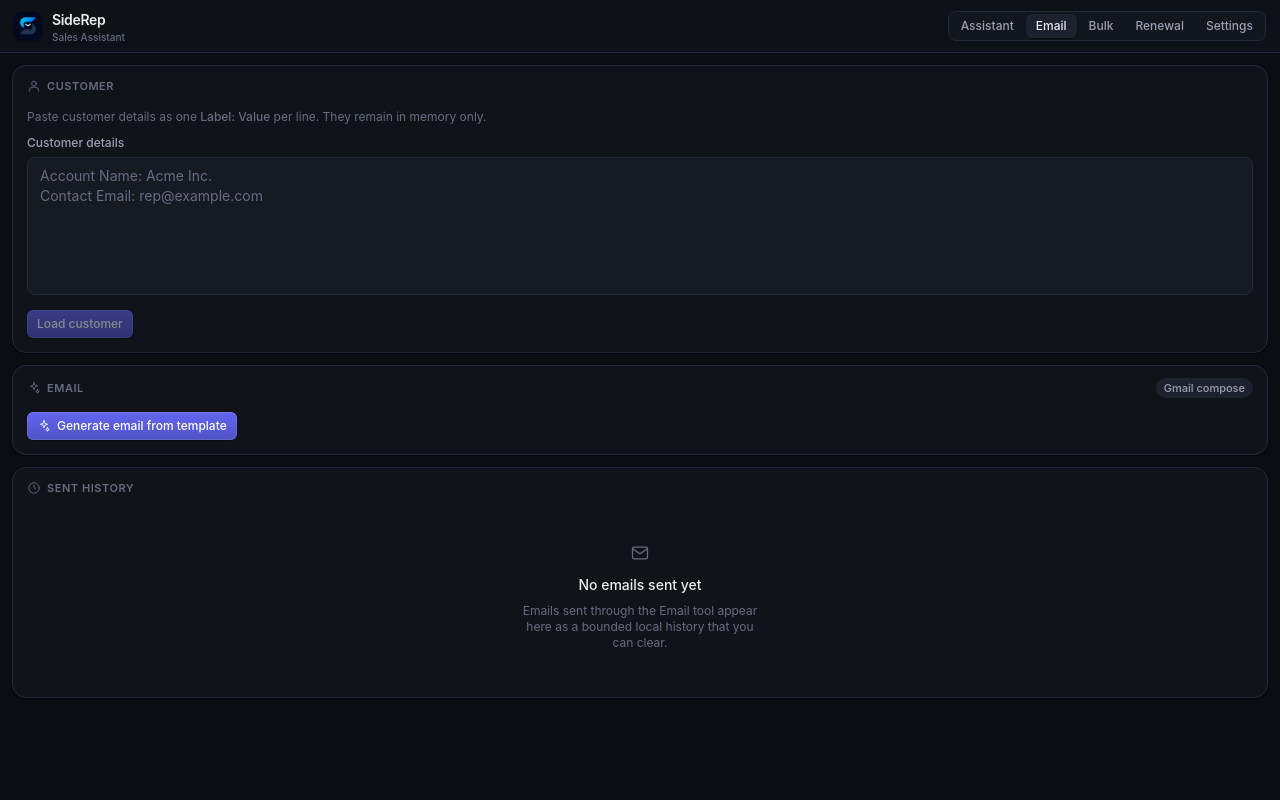
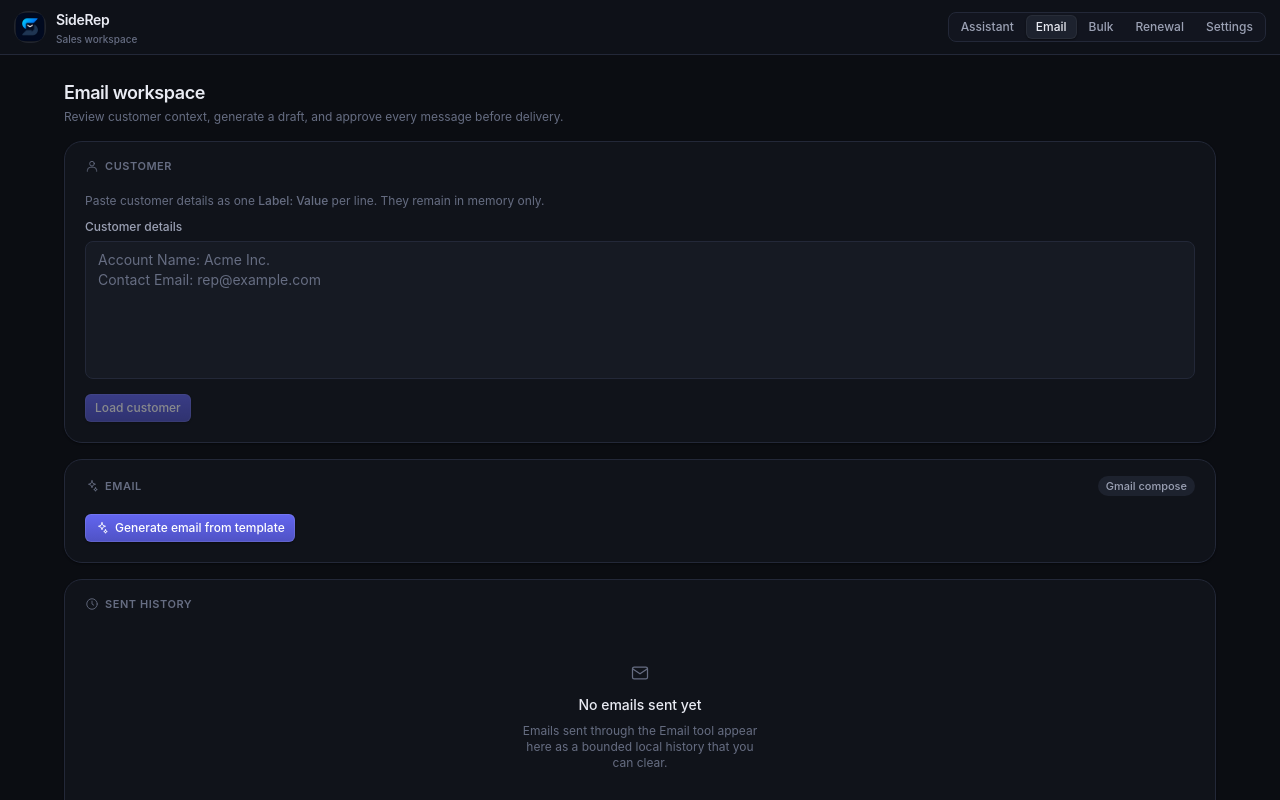
Before and after one commit to Syndiscore2025/siderep, a React (Vite) app: page / in a window 1280 px wide. Both pictures are taken after a click on the button "Email". Built offline with nearby package versions, Linux system fonts and the light colour scheme.

Commit message:
feat: polish responsive web experience (#4)

```diff
--- a/src/components/layout/Header.tsx
+++ b/src/components/layout/Header.tsx
@@ -11,23 +11,66 @@
 ];
 
 /** Compact brand mark shared with the extension toolbar and store listing. */
-function LogoMark() {
-  return <img src="/icons/icon-128.png" alt="" className="size-7 rounded-lg shadow-sm" />;
+function LogoMark({ web }: { web: boolean }) {
+  return (
+    <div
+      className={cn(
+        'flex size-8 items-center justify-center rounded-xl bg-surface-2 ring-1 ring-inset ring-white/5',
+        web && 'md:size-10',
+      )}
+    >
+      <img
+        src="/icons/icon-128.png"
+        alt=""
+        className={cn('size-7 rounded-lg', web && 'md:size-9')}
+      />
+    </div>
+  );
 }
 
-export function Header({ view, onNavigate }: { view: View; onNavigate: (view: View) => void }) {
+export function Header({
+  view,
+  onNavigate,
+  platform = 'extension',
+}: {
+  view: View;
+  onNavigate: (view: View) => void;
+  platform?: 'extension' | 'web';
+}) {
+  const web = platform === 'web';
   return (
-    <header className="flex shrink-0 flex-wrap items-center justify-between gap-2 border-b border-edge bg-surface-1/80 px-3.5 py-2.5 backdrop-blur">
+    <header
+      className={cn(
+        'flex shrink-0 flex-wrap items-center justify-between gap-2 border-b border-edge bg-surface-1/85 px-3.5 py-2.5 backdrop-blur-xl',
+        web && 'md:px-6 md:py-3',
+      )}
+    >
       <div className="flex items-center gap-2.5">
-        <LogoMark />
+        <LogoMark web={web} />
         <div className="flex flex-col leading-none">
-          <span className="text-sm font-semibold tracking-tight text-content-primary">SideRep</span>
-          <span className="mt-0.5 text-[10px] font-medium text-content-muted">Sales Assistant</span>
+          <span
+            className={cn(
+              'text-sm font-semibold tracking-tight text-content-primary',
+              web && 'md:text-base',
+            )}
+          >
+            SideRep
+          </span>
+          <span className="mt-1 text-[10px] font-medium text-content-muted">Sales workspace</span>
         </div>
+        {web && (
+          <span className="ml-2 hidden items-center gap-1.5 rounded-full border border-success/20 bg-success/5 px-2.5 py-1 text-[10px] font-semibold text-success lg:flex">
+            <span className="size-1.5 rounded-full bg-success" />
+            Private workspace
+          </span>
+        )}
       </div>
 
       <nav
-        className="flex max-w-full items-center gap-0.5 overflow-x-auto rounded-lg border border-edge bg-surface-2/60 p-0.5"
+        className={cn(
+          'flex max-w-full items-center gap-0.5 overflow-x-auto rounded-lg border border-edge bg-surface-2/60 p-0.5',
+          web && 'w-full md:w-auto md:rounded-xl md:p-1',
+        )}
         aria-label="Main"
       >
         {NAV.map((item) => (
@@ -38,9 +81,10 @@
             aria-current={view === item.id ? 'page' : undefined}
             className={cn(
               'shrink-0 rounded-md px-2.5 py-1 text-xs font-medium transition-all duration-150',
+              web && 'flex-1 md:flex-none md:rounded-lg md:px-4 md:py-2',
               view === item.id
-                ? 'bg-surface-3 text-content-primary shadow-sm'
-                : 'text-content-secondary hover:text-content-primary',
+                ? 'bg-surface-3 text-content-primary shadow-sm ring-1 ring-inset ring-white/5'
+                : 'text-content-secondary hover:bg-surface-3/50 hover:text-content-primary',
             )}
           >
             {item.label}
--- a/src/components/ui/Card.tsx
+++ b/src/components/ui/Card.tsx
@@ -17,13 +17,13 @@
   return (
     <section
       className={cn(
-        'rounded-xl border border-edge bg-surface-1 shadow-sm',
+        'rounded-xl border border-edge bg-surface-1 shadow-sm md:rounded-2xl',
         'transition-colors duration-150',
         className,
       )}
     >
       {(title || action) && (
-        <header className="flex items-center justify-between gap-2 px-3.5 pb-1.5 pt-3">
+        <header className="flex items-center justify-between gap-2 px-3.5 pb-1.5 pt-3 md:px-5 md:pt-4">
           <div className="flex items-center gap-1.5">
             {icon && <span className="text-content-muted">{icon}</span>}
             <h2 className="text-[11px] font-semibold uppercase tracking-wider text-content-muted">
@@ -33,7 +33,12 @@
           {action}
         </header>
       )}
-      <div className={cn(!flush && 'px-3.5 pb-3.5 pt-2', flush && 'flex min-h-0 flex-1 flex-col')}>
+      <div
+        className={cn(
+          !flush && 'px-3.5 pb-3.5 pt-2 md:px-5 md:pb-5 md:pt-3',
+          flush && 'flex min-h-0 flex-1 flex-col',
+        )}
+      >
         {children}
       </div>
     </section>
--- a/src/pages/EmailPage.tsx
+++ b/src/pages/EmailPage.tsx
@@ -10,10 +10,20 @@
 export function EmailPage() {
   return (
     <div className="flex min-h-0 flex-1 flex-col">
-      <div className="flex-1 space-y-3 overflow-y-auto p-3">
-        <CustomerCard />
-        <EmailComposer />
-        <SentHistory />
+      <div className="flex-1 overflow-y-auto p-3 md:p-5 lg:p-6">
+        <div className="mx-auto w-full max-w-6xl space-y-4">
+          <div>
+            <h1 className="text-lg font-semibold tracking-tight text-content-primary">
+              Email workspace
+            </h1>
+            <p className="mt-0.5 text-xs text-content-muted">
+              Review customer context, generate a draft, and approve every message before delivery.
+            </p>
+          </div>
+          <CustomerCard />
+          <EmailComposer />
+          <SentHistory />
+        </div>
       </div>
     </div>
   );
--- a/src/sidepanel/App.tsx
+++ b/src/sidepanel/App.tsx
@@ -9,20 +9,24 @@
 import { EmailPage } from '@/pages/EmailPage';
 import { RenewalPage } from '@/pages/RenewalPage';
 import { SettingsPage } from '@/pages/SettingsPage';
+import { cn } from '@/utils';
 
-export function App() {
+export function App({ platform = 'extension' }: { platform?: 'extension' | 'web' }) {
   const [view, setView] = useState<View>('assistant');
+  const web = platform === 'web';
 
   return (
     <SessionProvider>
       <RenewalProvider>
-        <div className="flex h-full flex-col bg-surface-0">
-          <Header view={view} onNavigate={setView} />
-          {view === 'assistant' && <AssistantPage />}
-          {view === 'email' && <EmailPage />}
-          {view === 'bulk' && <BulkPage />}
-          {view === 'renewal' && <RenewalPage />}
-          {view === 'settings' && <SettingsPage />}
+        <div className={cn('flex h-full flex-col bg-surface-0', web && 'web-app-shell')}>
+          <Header view={view} onNavigate={setView} platform={platform} />
+          <div className="flex min-h-0 flex-1 flex-col">
+            {view === 'assistant' && <AssistantPage />}
+            {view === 'email' && <EmailPage />}
+            {view === 'bulk' && <BulkPage />}
+            {view === 'renewal' && <RenewalPage />}
+            {view === 'settings' && <SettingsPage />}
+          </div>
         </div>
       </RenewalProvider>
     </SessionProvider>
--- a/src/styles/globals.css
+++ b/src/styles/globals.css
@@ -1,4 +1,9 @@
 @import 'tailwindcss';
+
+/* The web Vite build is rooted in web/, so Tailwind's automatic source
+   detection cannot see the shared React application one directory above.
+   Keep the shared source tree explicit for both web and extension builds. */
+@source '../';
 
 /*
  * SideRep design tokens (Tailwind 4 CSS-first theme).
--- a/src/web/AuthGate.tsx
+++ b/src/web/AuthGate.tsx
@@ -17,27 +17,48 @@
 
 function AuthCard({ children }: { children: ReactNode }) {
   return (
-    <main className="flex min-h-full items-center justify-center px-4 py-10">
-      <section className="w-full max-w-sm rounded-2xl border border-edge bg-surface-1 p-6 shadow-lg">
-        <div className="mb-5 flex items-center gap-3">
-          <img src="/icons/icon-128.png" alt="" className="size-10 rounded-xl" />
-          <div>
-            <p className="font-semibold text-content-primary">SideRep</p>
-            <p className="text-xs text-content-muted">Sales Assistant</p>
+    <main className="relative flex min-h-full items-center justify-center overflow-hidden px-4 py-10 sm:px-6">
+      <div
+        aria-hidden="true"
+        className="absolute left-1/2 top-0 h-96 w-[48rem] -translate-x-1/2 rounded-full bg-accent/10 blur-3xl"
+      />
+      <div
+        aria-hidden="true"
+        className="absolute bottom-[-12rem] right-[-8rem] size-96 rounded-full bg-accent-muted/10 blur-3xl"
+      />
+      <section className="relative w-full max-w-md animate-fade-up rounded-2xl border border-edge-strong/80 bg-surface-1/90 p-6 shadow-2xl shadow-black/40 backdrop-blur-xl sm:p-8">
+        <div className="mb-7 flex items-center justify-between gap-4">
+          <div className="flex items-center gap-3">
+            <div className="flex size-12 items-center justify-center rounded-2xl bg-surface-2 ring-1 ring-inset ring-white/5">
+              <img src="/icons/icon-128.png" alt="" className="size-10 rounded-xl" />
+            </div>
+            <div>
+              <p className="text-base font-semibold tracking-tight text-content-primary">SideRep</p>
+              <p className="mt-0.5 text-xs text-content-muted">AI-powered sales workspace</p>
+            </div>
           </div>
+          <span className="rounded-full border border-accent/20 bg-accent-soft px-2.5 py-1 text-[10px] font-semibold text-accent-hover">
+            INVITE ONLY
+          </span>
         </div>
         {children}
+        <div className="mt-7 flex items-center gap-2 border-t border-edge pt-4 text-[11px] text-content-muted">
+          <span className="size-1.5 rounded-full bg-success" />
+          Your workspace data stays on this device.
+        </div>
       </section>
     </main>
   );
 }
 
 const inputClass =
-  'w-full rounded-lg border border-edge bg-surface-2 px-3 py-2 text-content-primary ' +
-  'placeholder:text-content-muted';
+  'mt-1.5 h-11 w-full rounded-xl border border-edge bg-surface-2/80 px-3.5 text-sm ' +
+  'text-content-primary shadow-inner shadow-black/10 placeholder:text-content-muted transition-all ' +
+  'hover:border-edge-strong focus:border-accent focus:outline-none focus:ring-2 focus:ring-accent/15';
 const buttonClass =
-  'w-full rounded-lg bg-accent px-3 py-2 font-medium text-white transition-colors ' +
-  'hover:bg-accent-hover disabled:cursor-not-allowed disabled:opacity-60';
+  'h-11 w-full rounded-xl bg-gradient-to-b from-accent to-accent-muted px-4 text-sm font-semibold ' +
+  'text-white shadow-md shadow-accent/10 ring-1 ring-inset ring-white/10 transition-all ' +
+  'hover:from-accent-hover hover:to-accent active:scale-[0.99] disabled:cursor-not-allowed disabled:opacity-60';
 
 export function AuthGate({
   children,
@@ -157,7 +178,9 @@
   if (configurationError || !authClient) {
     return (
       <AuthCard>
-        <h1 className="text-lg font-semibold">Authentication unavailable</h1>
+        <h1 className="text-xl font-semibold tracking-tight text-content-primary">
+          Authentication unavailable
+        </h1>
         <p role="alert" className="mt-2 text-sm text-content-secondary">
           {configurationError ?? 'Web authentication is not configured.'}
         </p>
@@ -178,7 +201,9 @@
   if (initialError) {
     return (
       <AuthCard>
-        <h1 className="text-lg font-semibold">Unable to load your account</h1>
+        <h1 className="text-xl font-semibold tracking-tight text-content-primary">
+          Unable to load your account
+        </h1>
         <p role="alert" className="mt-2 text-sm text-danger">
           {initialError}
         </p>
@@ -196,15 +221,17 @@
   if (session && needsPassword) {
     return (
       <AuthCard>
-        <h1 className="text-lg font-semibold">Set your password</h1>
+        <h1 className="text-xl font-semibold tracking-tight text-content-primary">
+          Set your password
+        </h1>
         <p className="mt-1 text-sm text-content-secondary">
           Choose a password to finish accessing SideRep.
         </p>
         <form className="mt-5 space-y-4" onSubmit={updatePassword}>
-          <label className="block text-sm font-medium">
+          <label className="block text-xs font-semibold text-content-secondary">
             New password
             <input
-              className={`${inputClass} mt-1`}
+              className={inputClass}
               type="password"
               autoComplete="new-password"
               value={password}
@@ -212,10 +239,10 @@
               required
             />
           </label>
-          <label className="block text-sm font-medium">
+          <label className="block text-xs font-semibold text-content-secondary">
             Confirm password
             <input
-              className={`${inputClass} mt-1`}
+              className={inputClass}
               type="password"
               autoComplete="new-password"
               value={confirmation}
@@ -239,13 +266,15 @@
   if (!session) {
     return (
       <AuthCard>
-        <h1 className="text-lg font-semibold">Sign in</h1>
-        <p className="mt-1 text-sm text-content-secondary">Use your SideRep account to continue.</p>
-        <form className="mt-5 space-y-4" onSubmit={signIn}>
-          <label className="block text-sm font-medium">
+        <h1 className="text-xl font-semibold tracking-tight text-content-primary">Sign in</h1>
+        <p className="mt-1.5 text-sm text-content-secondary">
+          Sign in to continue to your private SideRep workspace.
+        </p>
+        <form className="mt-6 space-y-4" onSubmit={signIn}>
+          <label className="block text-xs font-semibold text-content-secondary">
             Email
             <input
-              className={`${inputClass} mt-1`}
+              className={inputClass}
               type="email"
               autoComplete="email"
               value={email}
@@ -253,10 +282,10 @@
               required
             />
           </label>
-          <label className="block text-sm font-medium">
+          <label className="block text-xs font-semibold text-content-secondary">
             Password
             <input
-              className={`${inputClass} mt-1`}
+              className={inputClass}
               type="password"
               autoComplete="current-password"
               value={password}
@@ -280,10 +309,13 @@
   return (
     <div className="flex h-full min-h-0 flex-col">
       <div
-        className="flex shrink-0 items-center justify-end gap-3 border-b border-edge bg-surface-1
-          px-4 py-2 text-xs text-content-secondary"
+        className="flex shrink-0 items-center justify-end gap-3 border-b border-edge bg-surface-1/70
+          px-4 py-2.5 text-xs text-content-secondary backdrop-blur-xl md:px-6"
       >
-        <span>{session.user.email ?? 'Authenticated account'}</span>
+        <span className="flex min-w-0 items-center gap-2">
+          <span className="size-1.5 shrink-0 rounded-full bg-success" />
+          <span className="truncate">{session.user.email ?? 'Authenticated account'}</span>
+        </span>
         {actionError && (
           <span role="alert" className="text-danger">
             {actionError}
@@ -291,8 +323,8 @@
         )}
         <button
           type="button"
-          className="rounded-md border border-edge px-2.5 py-1 text-content-primary
-            hover:bg-surface-2 disabled:opacity-60"
+          className="rounded-lg border border-edge bg-surface-2/60 px-3 py-1.5 font-medium text-content-primary
+            transition-colors hover:border-edge-strong hover:bg-surface-3 disabled:opacity-60"
           onClick={signOut}
           disabled={busy}
         >
```
Also changed, not shown: src/pages/AssistantPage.tsx (+8 -4 lines), src/pages/BulkPage.tsx (+13 -3 lines), src/pages/RenewalPage.tsx (+8 -3 lines), src/pages/SettingsPage.tsx (+23 -6 lines), src/web/main.tsx (+13 -4 lines).
